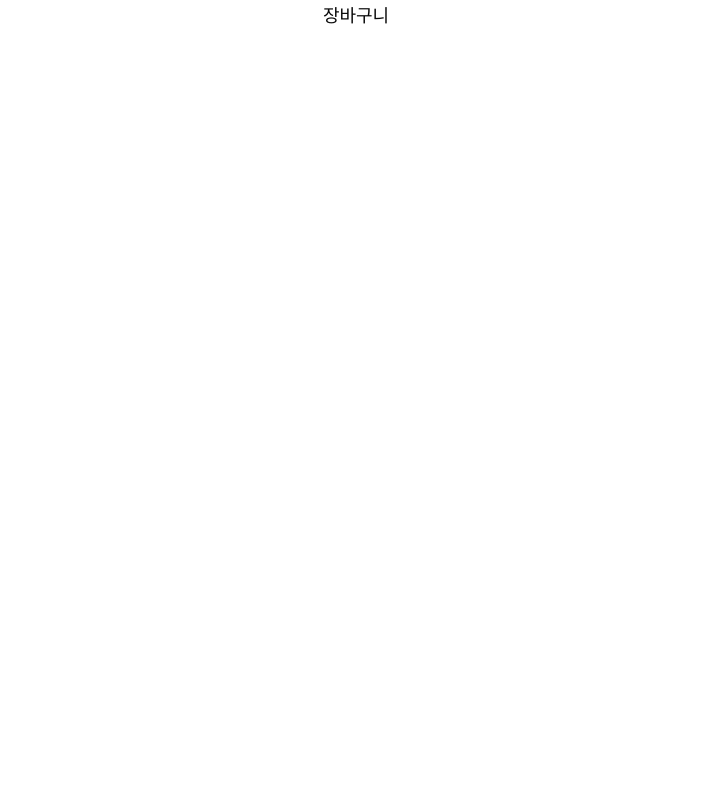
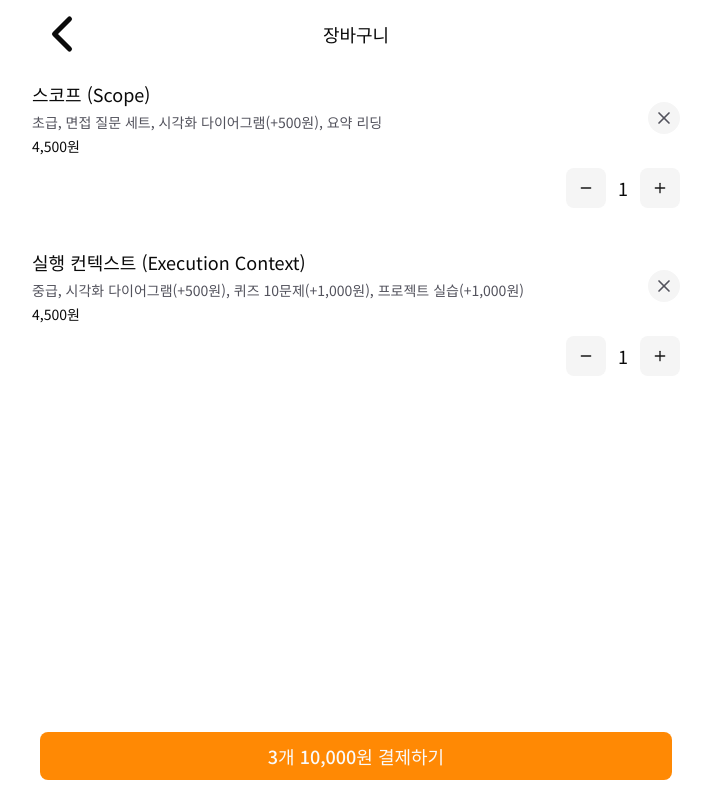
Before and after one commit to haruyam15/Lets-order, a React (Vite) app: page /cart in a window 1280 px wide. Shown: the whole page, without its empty margins (284-987 px from the left). Built offline with nearby package versions, Linux system fonts and the light colour scheme.

Commit message:
feat: 장바구니 페이지 UI 구현

```diff
--- a/src/App.tsx
+++ b/src/App.tsx
@@ -3,7 +3,7 @@ import './App.css';
 
 function App() {
   return (
-    <div className="flex justify-center w-full text-lg">
+    <div className="flex flex-col items-center justify-center w-full text-lg">
       <Routes />
     </div>
   );
--- /dev/null
+++ b/src/components/common/BackButton.tsx
@@ -0,0 +1,18 @@
+import { ChevronLeft } from 'lucide-react';
+import { NavLink } from 'react-router-dom';
+
+interface BackButtonProps {
+  path: string;
+  title?: string;
+}
+
+export default function BackButton({ path, title }: BackButtonProps) {
+  return (
+    <div className="sticky top-0 z-50 flex items-center justify-center bg-white h-15 md:h-17 shrink-0">
+      <NavLink to={path} className="absolute left-3 size-10 md:size-15">
+        <ChevronLeft className="md:size-15 size-10" />
+      </NavLink>
+      {title && <p>{title}</p>}
+    </div>
+  );
+}
--- /dev/null
+++ b/src/components/common/Counter.tsx
@@ -0,0 +1,16 @@
+import { Button } from '@/components/ui/button';
+import { Minus, Plus } from 'lucide-react';
+
+export default function Counter() {
+  return (
+    <div className="flex items-center gap-3">
+      <Button className="size-10" variant="secondary">
+        <Minus />
+      </Button>
+      <p>1</p>
+      <Button className="size-10" variant="secondary">
+        <Plus />
+      </Button>
+    </div>
+  );
+}
--- a/src/pages/CartPage.tsx
+++ b/src/pages/CartPage.tsx
@@ -1,3 +1,66 @@
+import BackButton from '@/components/common/BackButton';
+import Counter from '@/components/common/Counter';
+import FixedButton from '@/components/common/FixedButton';
+import { Button } from '@/components/ui/button';
+import { X } from 'lucide-react';
+import { NavLink } from 'react-router-dom';
+
 export function CartPage() {
-  return <div>장바구니</div>;
+  return (
+    <div className="flex flex-col w-full h-screen md:w-2xl">
+      <BackButton path="/menu" title="장바구니"></BackButton>
+
+      <div className="flex-1 w-full min-h-0 px-3 overflow-y-auto">
+        <ul className="flex flex-col gap-10 mt-3">
+          <li>
+            <div className="flex items-center justify-between gap-10">
+              <div className="flex flex-col gap-1">
+                <p>스코프 (Scope)</p>
+                <span className="text-sm text-zinc-600">
+                  초급, 면접 질문 세트, 시각화 다이어그램(+500원), 요약 리딩
+                </span>
+                <span className="text-sm">4,500원</span>
+              </div>
+              <Button
+                size="icon"
+                variant="ghost"
+                className="rounded-full size-8 bg-secondary"
+              >
+                <X className="size-5 text-zinc-600" />
+              </Button>
+            </div>
+            <div className="flex justify-end mt-3">
+              <Counter />
+            </div>
+          </li>
+          <li>
+            <div className="flex items-center justify-between gap-10">
+              <div className="flex flex-col gap-1">
+                <p>실행 컨텍스트 (Execution Context)</p>
+                <span className="text-sm text-zinc-600">
+                  중급, 시각화 다이어그램(+500원), 퀴즈 10문제(+1,000원),
+                  프로젝트 실습(+1,000원)
+                </span>
+                <span className="text-sm">4,500원</span>
+              </div>
+              <Button
+                size="icon"
+                variant="ghost"
+                className="rounded-full size-8 bg-secondary"
+              >
+                <X className="size-5 text-zinc-600" />
+              </Button>
+            </div>
+            <div className="flex justify-end mt-3">
+              <Counter />
+            </div>
+          </li>
+        </ul>
+      </div>
+
+      <FixedButton>
+        <NavLink to="/complete">3개 10,000원 결제하기</NavLink>
+      </FixedButton>
+    </div>
+  );
 }
--- a/src/pages/DetailPage.tsx
+++ b/src/pages/DetailPage.tsx
@@ -1,5 +1,7 @@
+import BackButton from '@/components/common/BackButton';
+import Counter from '@/components/common/Counter';
 import FixedButton from '@/components/common/FixedButton';
-import { Button } from '@/components/ui/button';
+
 import {
   Drawer,
   DrawerContent,
@@ -8,7 +10,7 @@ import {
   DrawerTrigger,
 } from '@/components/ui/drawer';
 import { Separator } from '@/components/ui/separator';
-import { Check, ChevronLeft, Minus, Plus } from 'lucide-react';
+import { Check } from 'lucide-react';
 import { NavLink } from 'react-router-dom';
 
 const checked = 'text-orange-400';
@@ -16,12 +18,9 @@ const selected = 'border-2 border-orange-400 bg-white';
 
 export function DetailPage() {
   return (
-    <div>
-      <div className="sticky top-0 bg-white">
-        <NavLink to="/menu" className="mt-3 size-10 md:size-15">
-          <ChevronLeft className="md:size-15 size-10" />
-        </NavLink>
-      </div>
+    <div className="flex flex-col w-full h-screen md:w-2xl">
+      <BackButton path="/menu" />
+
       <div className="w-full px-3">
         <div className="w-full h-[200px] overflow-hidden mt-2 mb-5">
           <img
@@ -40,15 +39,7 @@ export function DetailPage() {
 
         <div className="flex justify-between mt-9">
           <p className="text-xl font-semibold text-gray-800">3500원</p>
-          <div className="flex items-center gap-3">
-            <Button className="size-10" variant="secondary">
-              <Minus />
-            </Button>
-            <p>1</p>
-            <Button className="size-10" variant="secondary">
-              <Plus />
-            </Button>
-          </div>
+          <Counter />
         </div>
       </div>
 
--- a/src/pages/MenuPage.tsx
+++ b/src/pages/MenuPage.tsx
@@ -4,7 +4,7 @@ import { NavLink } from 'react-router-dom';
 
 export function MenuPage() {
   return (
-    <div className="flex flex-col w-full h-screen mx-3 md:w-2xl">
+    <div className="flex flex-col w-full h-screen px-3 md:w-2xl">
       <h1 className="mt-5 mb-10 text-2xl font-bold">프론트엔드 자판기</h1>
 
       <div className="flex-1 min-h-0">
```
